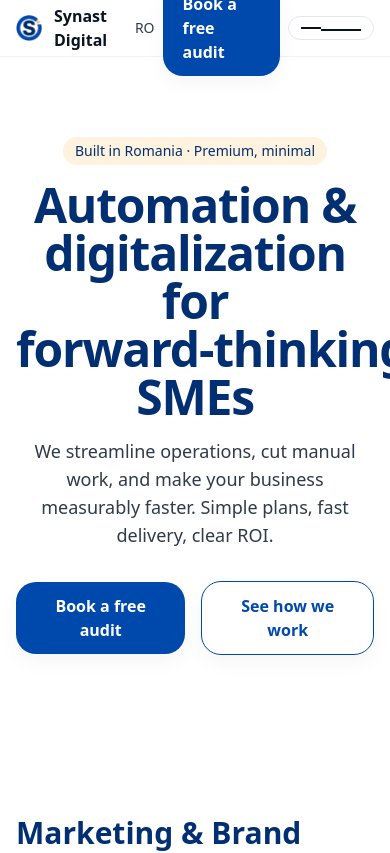
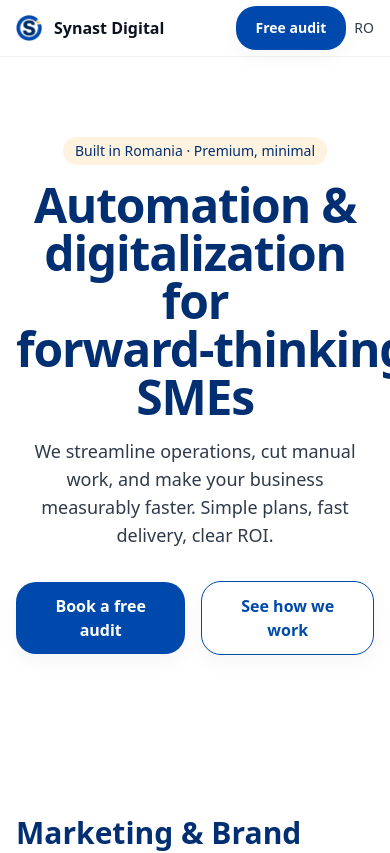
Before and after one commit to stefitx/synast_webpage, a Next.js app: page / in a window 390 px wide. Shown: the top 853 px of the page. Built offline with nearby package versions, Linux system fonts and the light colour scheme.

Commit message:
fixed mobile header

```diff
--- a/components/Navbar.tsx
+++ b/components/Navbar.tsx
@@ -2,35 +2,19 @@
 import Link from 'next/link'
 import Image from 'next/image'
 import { usePathname } from 'next/navigation'
-import { useEffect, useState } from 'react'
 
 export default function Navbar() {
   const pathname = usePathname()
   const isRO = pathname.startsWith('/ro')
   const base = isRO ? '/ro' : ''
+
   const labels = isRO
-    ? { services: 'Servicii', process: 'Proces', results: 'Rezultate', about: 'Despre', ctaLong: 'Programează un audit gratuit' }
-    : { services: 'Services', process: 'Process', results: 'Results', about: 'About', ctaLong: 'Book a free audit' }
-
-  const links = [
-    { href: `${base}/#services`, label: labels.services },
-    { href: `${base}/#process`,  label: labels.process  },
-    { href: `${base}/#results`,  label: labels.results  },
-    { href: `${base}/#about`,    label: labels.about    },
-  ]
-
-  const [open, setOpen] = useState(false)
-
-  // close menu on route change + lock scroll while open
-  useEffect(() => { setOpen(false) }, [pathname])
-  useEffect(() => {
-    document.body.style.overflow = open ? 'hidden' : ''
-    return () => { document.body.style.overflow = '' }
-  }, [open])
+    ? { services: 'Servicii', process: 'Proces', results: 'Rezultate', about: 'Despre', ctaLong: 'Programează un audit gratuit', ctaShort: 'Audit gratuit' }
+    : { services: 'Services', process: 'Process', results: 'Results', about: 'About', ctaLong: 'Book a free audit', ctaShort: 'Free audit' }
 
   return (
-    <header className="sticky top-0 z-50 bg-white/80 backdrop-blur border-b border-black/5">
-      {/* Mobile: flex; Desktop: 3-col grid keeps nav centered */}
+    <header className="sticky top-0 z-50 bg-white/75 backdrop-blur border-b border-black/5">
+      {/* Flex on mobile, 3-col grid from md up so links stay centered */}
       <div className="container flex h-14 items-center justify-between md:grid md:h-16 md:grid-cols-3">
         {/* Left: logo */}
         <Link href={`${base || '/'}`} className="flex items-center gap-3 font-semibold">
@@ -38,56 +22,29 @@ export default function Navbar() {
           <span className="text-base md:text-lg">Synast Digital</span>
         </Link>
 
-        {/* Center: desktop nav */}
+        {/* Center: nav (hidden on mobile) */}
         <nav className="hidden md:flex justify-center gap-6">
-          {links.map(l => (
-            <Link key={l.href} href={l.href} className="footer-link">{l.label}</Link>
-          ))}
+          <Link href={`${base}/#services`} className="footer-link">{labels.services}</Link>
+          <Link href={`${base}/#process`} className="footer-link">{labels.process}</Link>
+          <Link href={`${base}/#results`} className="footer-link">{labels.results}</Link>
+          <Link href={`${base}/#about`} className="footer-link">{labels.about}</Link>
         </nav>
 
-        {/* Right: language + CTA (CTA hidden on mobile to avoid overflow) */}
+        {/* Right: compact CTA + language */}
         <div className="flex items-center gap-2 md:gap-3 justify-end">
+          <Link
+            href={`${base}/contact/`}
+            className="btn btn-primary whitespace-nowrap rounded-xl px-3 py-2 text-sm md:rounded-2xl md:px-5 md:py-3 md:text-base"
+          >
+            {/* Short label on small screens, long label from sm+ */}
+            <span className="sm:hidden">{labels.ctaShort}</span>
+            <span className="hidden sm:inline">{labels.ctaLong}</span>
+          </Link>
           <Link href={isRO ? '/' : '/ro/'} className="footer-link text-sm md:text-base">
             {isRO ? 'EN' : 'RO'}
           </Link>
-          <Link href={`${base}/contact/`} className="btn btn-primary hidden md:inline-flex">
-            {labels.ctaLong}
-          </Link>
-          <button
-            onClick={() => setOpen(true)}
-            aria-label="Open menu"
-            className="md:hidden inline-flex items-center justify-center rounded-xl border px-3 py-2"
-          >
-            <div className="h-0.5 w-5 bg-ink-900" />
-            <div className="mt-1 h-0.5 w-5 bg-ink-900" />
-            <div className="mt-1 h-0.5 w-5 bg-ink-900" />
-          </button>
         </div>
       </div>
-
-      {/* Mobile sheet menu */}
-      {open && (
-        <div className="fixed inset-0 z-50 bg-white/95 backdrop-blur-sm">
-          <div className="container pt-[max(1rem,env(safe-area-inset-top))] pb-10">
-            <div className="flex items-center justify-between">
-              <Link href={`${base || '/'}`} onClick={() => setOpen(false)} className="flex items-center gap-3 font-semibold">
-                <Image src="/logo.png" alt="Synast Digital" width={26} height={26} className="rounded-sm" />
-                <span>Synast Digital</span>
-              </Link>
-              <button onClick={() => setOpen(false)} aria-label="Close menu" className="rounded-xl border px-3 py-2">✕</button>
-            </div>
-
-            <div className="mt-8 grid gap-5 text-lg">
-              {links.map(l => (
-                <Link key={l.href} href={l.href} onClick={() => setOpen(false)} className="block">{l.label}</Link>
-              ))}
-              <Link href={`${base}/contact/`} onClick={() => setOpen(false)} className="btn btn-primary mt-4 text-base">
-                {labels.ctaLong}
-              </Link>
-            </div>
-          </div>
-        </div>
-      )}
     </header>
   )
 }
```
